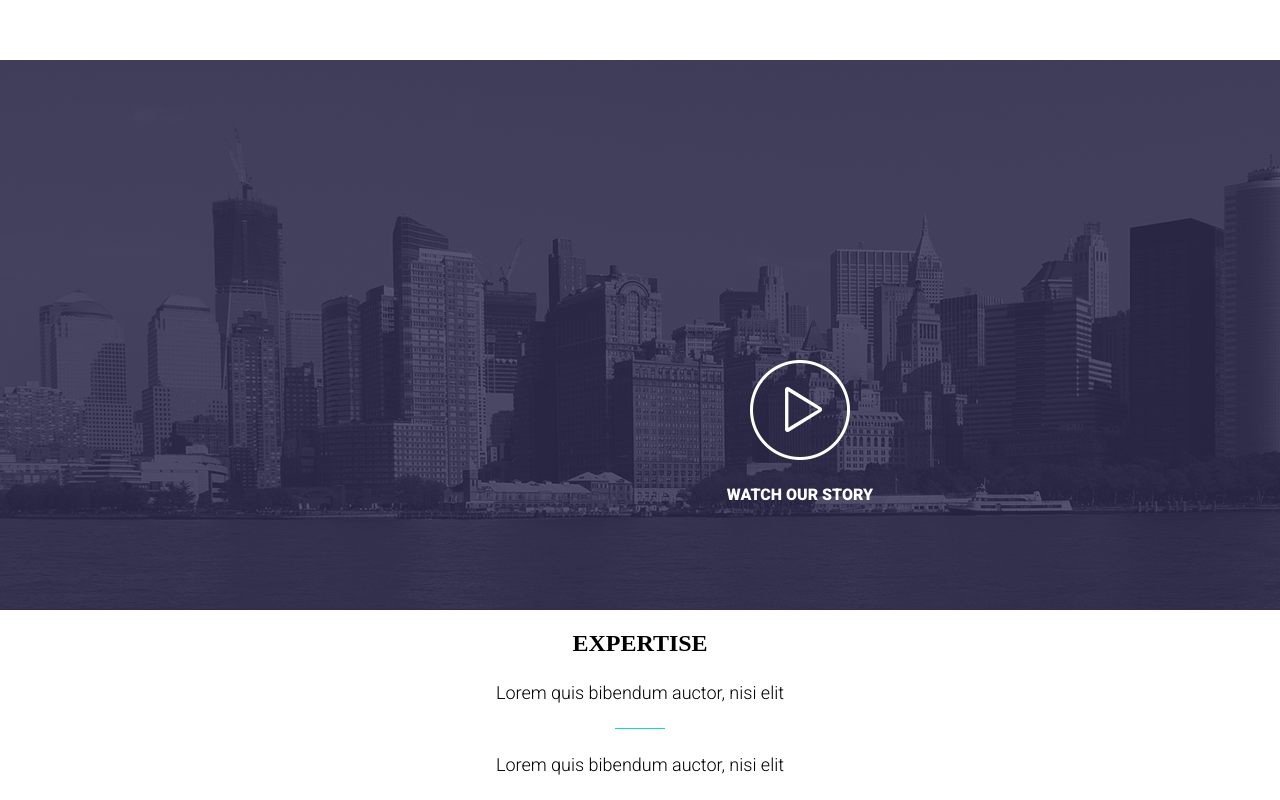
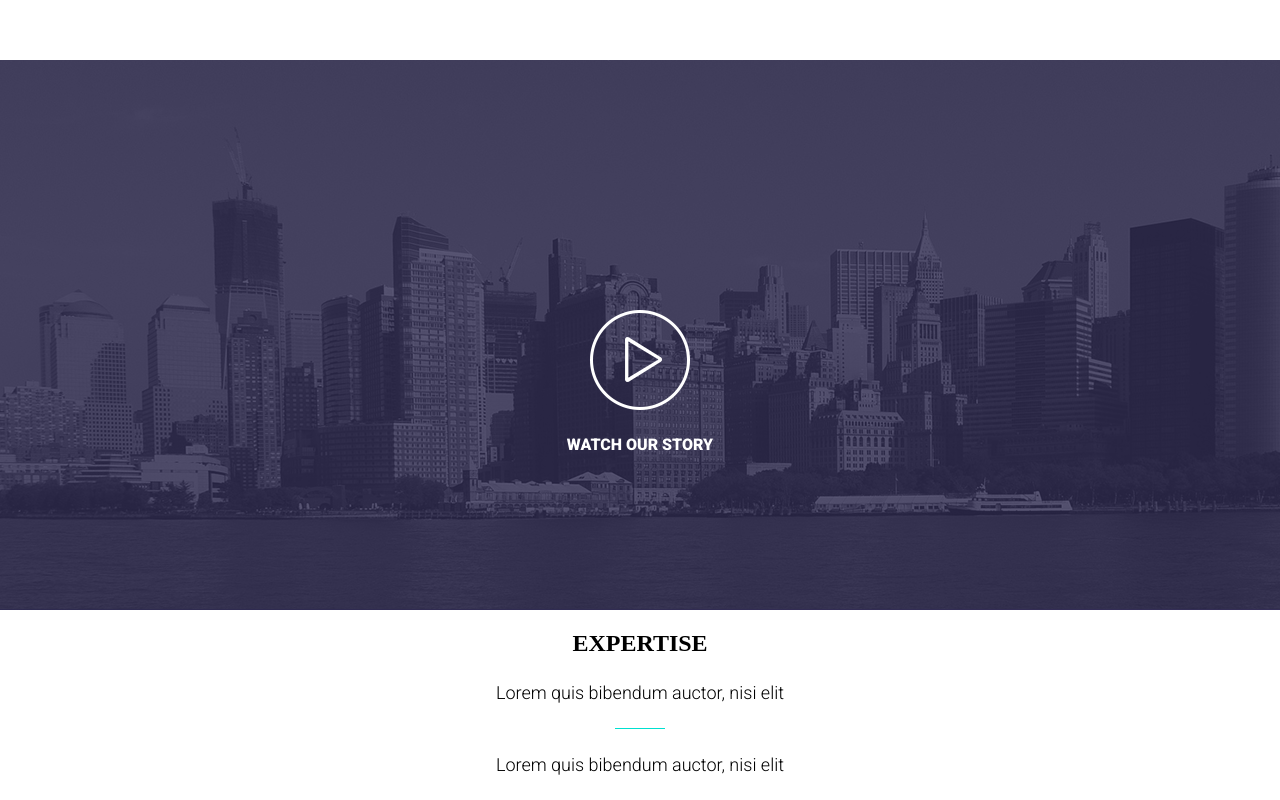
Before and after one commit to Rookiebutgood/tajam, a plain HTML site: page index.html in a window 1280 px wide. Shown: the part 1010-1810 px from the top of the page. Drawn offline with nearby package versions, Linux system fonts and the light colour scheme; a web font is replaced by a local one.

Commit message:
Update style.css

```diff
--- a/style.css
+++ b/style.css
@@ -129,8 +129,9 @@ nav a:hover{
 #player{
 	width: 160px;
 	position: relative;
-	top: -250px;
-	left: 720px;
+	top: -300px;
+	margin-left: auto;
+	margin-right: auto;
 	text-align: center;
 }
 
```
